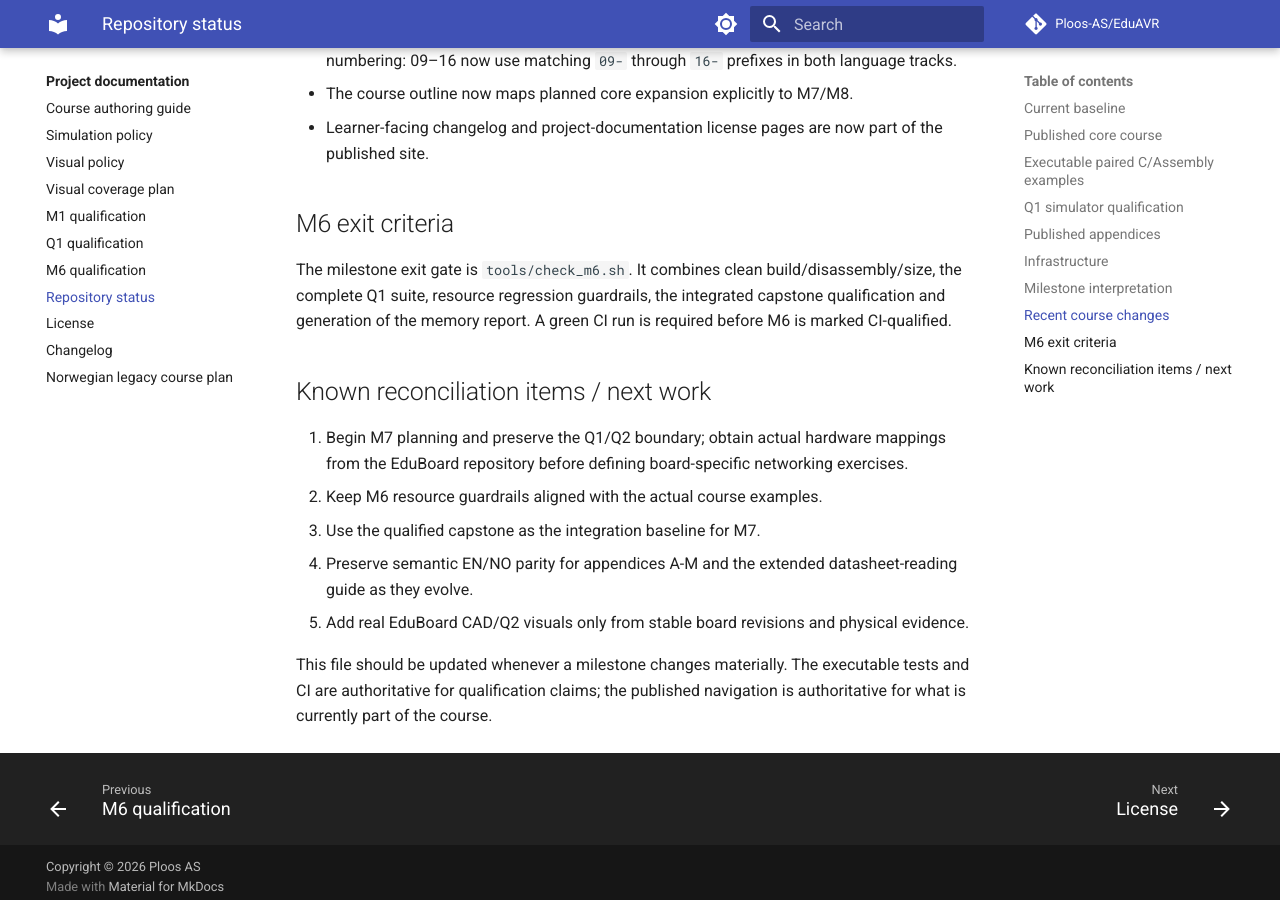
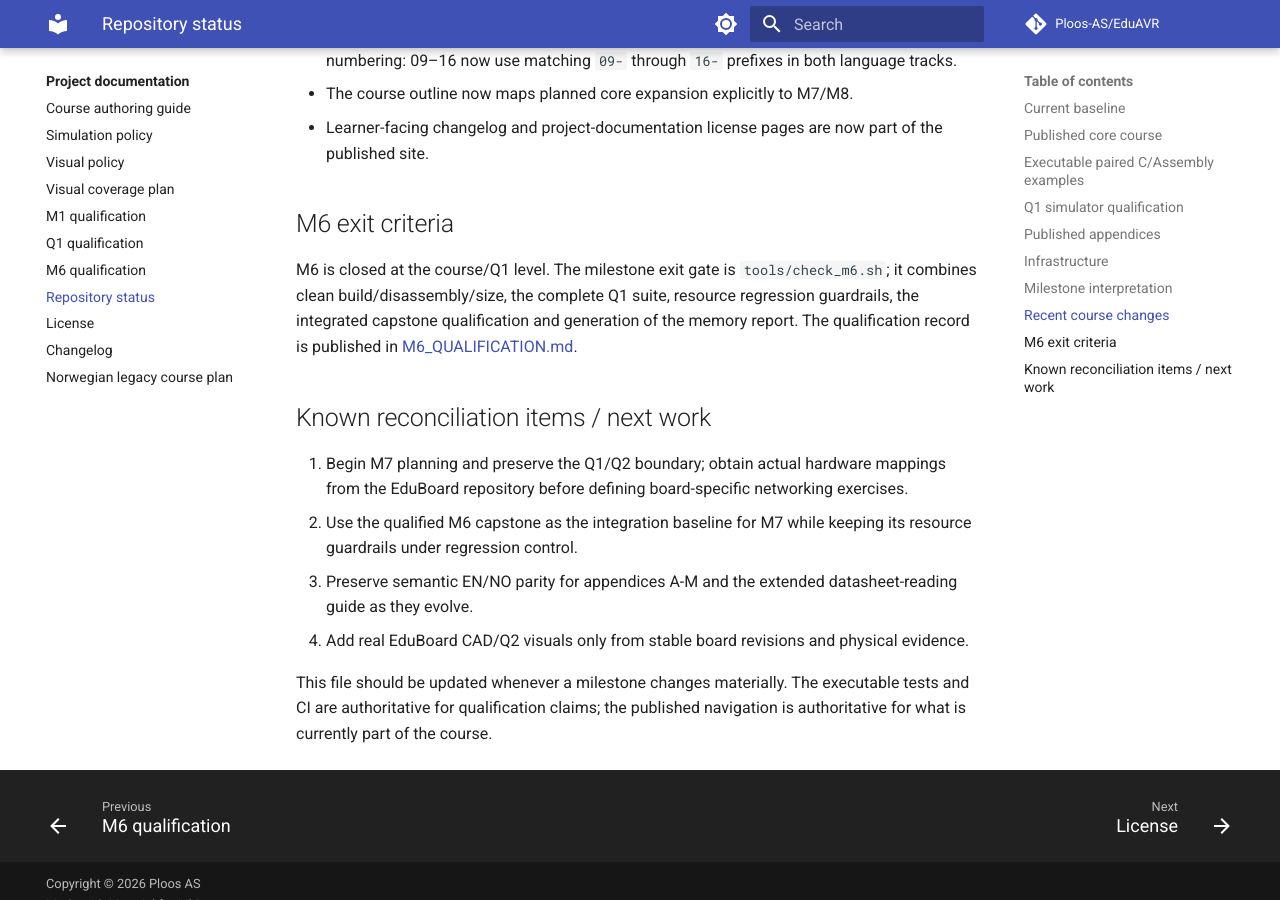
Before and after one commit to Ploos-AS/EduAVR, an MkDocs documentation site: the page built from docs/STATUS.md, in a window 1280 px wide and 900 px high, scrolled down 5285 px. Built offline with MkDocs 1.6.1 and Material for MkDocs 9.7.7, drawn with Linux system fonts in a browser that asks for light colours; comment, search, counter and statistics services are not loaded.

Commit message:
Close M6 status at course Q1 level

```diff
--- a/docs/STATUS.md
+++ b/docs/STATUS.md
@@ -147,14 +147,14 @@ Implemented repository infrastructure includes:
 
 ## M6 exit criteria
 
-The milestone exit gate is `tools/check_m6.sh`. It combines clean build/disassembly/size, the complete Q1 suite, resource regression guardrails, the integrated capstone qualification and generation of the memory report. A green CI run is required before M6 is marked CI-qualified.
+M6 is closed at the course/Q1 level. The milestone exit gate is `tools/check_m6.sh`; it combines clean build/disassembly/size, the complete Q1 suite, resource regression guardrails, the integrated capstone qualification and generation of the memory report. The qualification record is published in [M6_QUALIFICATION.md](M6_QUALIFICATION.md).
+
 
 ## Known reconciliation items / next work
 
 1. Begin M7 planning and preserve the Q1/Q2 boundary; obtain actual hardware mappings from the EduBoard repository before defining board-specific networking exercises.
-2. Keep M6 resource guardrails aligned with the actual course examples.
-3. Use the qualified capstone as the integration baseline for M7.
-4. Preserve semantic EN/NO parity for appendices A-M and the extended datasheet-reading guide as they evolve.
-5. Add real EduBoard CAD/Q2 visuals only from stable board revisions and physical evidence.
+2. Use the qualified M6 capstone as the integration baseline for M7 while keeping its resource guardrails under regression control.
+3. Preserve semantic EN/NO parity for appendices A-M and the extended datasheet-reading guide as they evolve.
+4. Add real EduBoard CAD/Q2 visuals only from stable board revisions and physical evidence.
 
 This file should be updated whenever a milestone changes materially. The executable tests and CI are authoritative for qualification claims; the published navigation is authoritative for what is currently part of the course.
```
